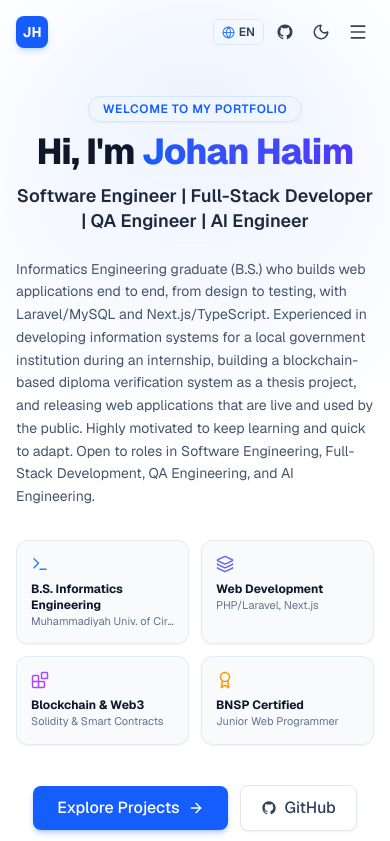
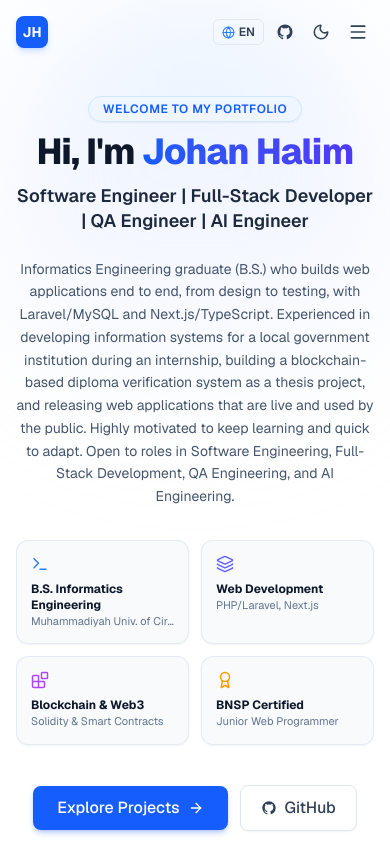
Before and after one commit to johanhalim7/portfolio, a Next.js app: page / in a window 390 px wide. Shown: the top 841 px of the page. Built offline with nearby package versions, Linux system fonts and the light colour scheme.

Commit message:
Center hero summary text on mobile
Summary was text-left on small screens and only centered on
md+ screens; make it centered at every viewport size.

```diff
--- a/src/components/Hero.tsx
+++ b/src/components/Hero.tsx
@@ -85,7 +85,7 @@ export default function Hero() {
           initial={{ opacity: 0, y: 15 }}
           animate={{ opacity: 1, y: 0 }}
           transition={{ duration: 0.4, delay: 0.2 }}
-          className="text-sm md:text-base text-slate-600 dark:text-slate-300 mb-8 max-w-3xl mx-auto leading-relaxed space-y-3.5 text-left md:text-center"
+          className="text-sm md:text-base text-slate-600 dark:text-slate-300 mb-8 max-w-3xl mx-auto leading-relaxed space-y-3.5 text-center"
         >
           {summaryParagraphs.map((paragraph, idx) => (
             <p key={idx}>{paragraph}</p>
```
